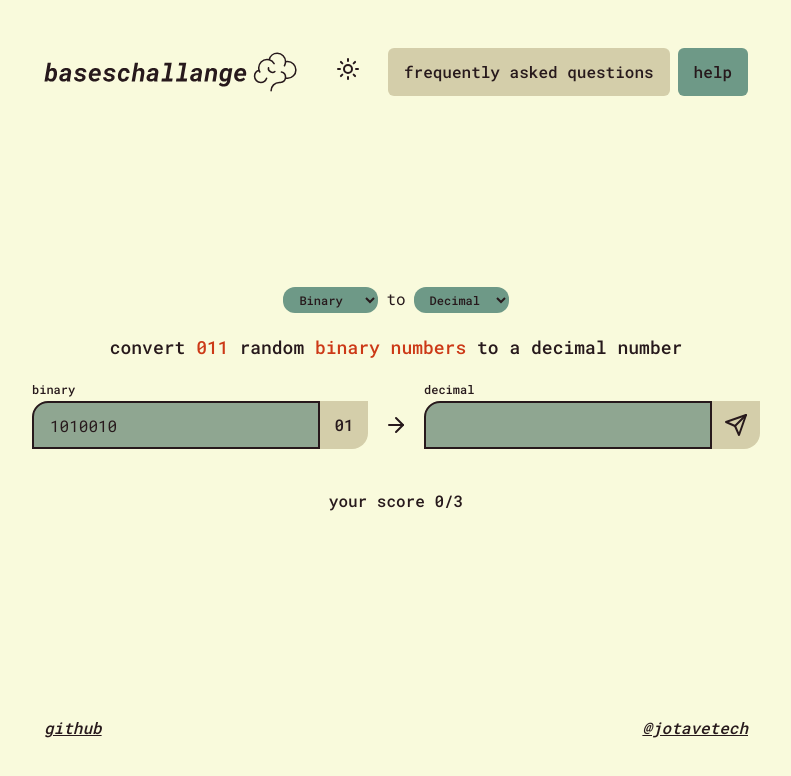
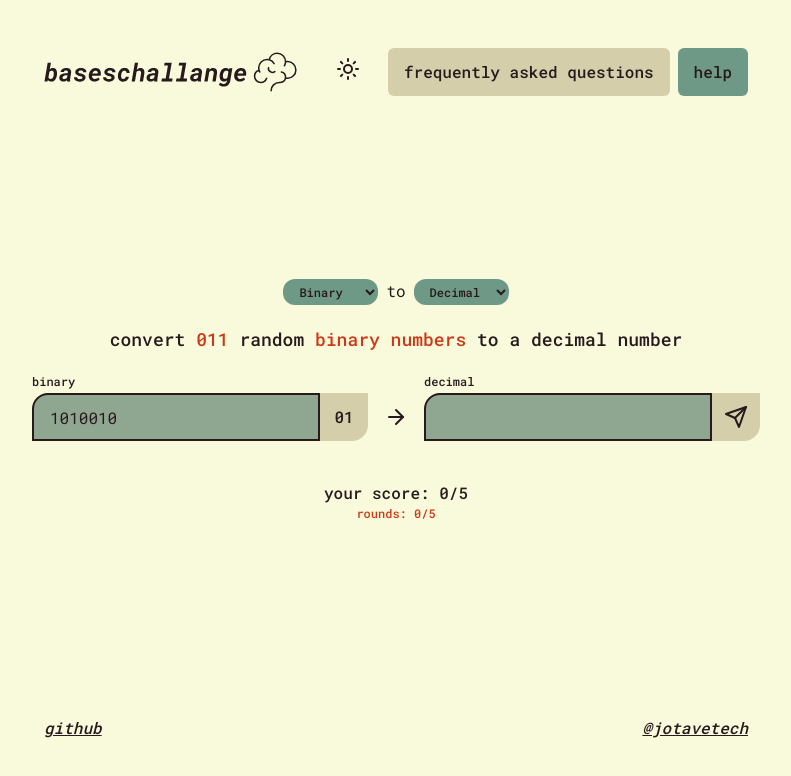
Before and after one commit to jotavetech/baseschallenge, a Next.js app: page / in a window 1280 px wide. Shown: the top 776 px of the page, without its empty margins (244-1035 px from the left). Built offline with nearby package versions, Linux system fonts and the light colour scheme.

Commit message:
add play again component

```diff
--- a/app/components/game/game.tsx
+++ b/app/components/game/game.tsx
@@ -7,6 +7,7 @@ import Input from "./input";
 import { ArrowRight } from "lucide-react";
 
 import { compareNumbers, generateNumber } from "@/app/utils/generateNumbers";
+import Result from "./result";
 
 interface GameProps {
   from: SystemNumbersType;
@@ -17,34 +18,45 @@ const Game = ({ from, to }: GameProps) => {
   const [generatedNumber, setGeneratedNumber] = useState("");
   const [inputNumber, setInputNumber] = useState("");
   const [score, setScore] = useState(0);
+  const [rounds, setRounds] = useState(0);
+  const [showResult, setShowResult] = useState(false);
 
   useEffect(() => {
     setGeneratedNumber(generateNumber(from));
     setScore(0);
+    setRounds(0);
   }, [from]);
 
   useEffect(() => {
-    if (score === 3) {
-      alert("You won!");
-      setInputNumber("");
-      setScore(0);
+    if (rounds === 5) {
+      setShowResult(true);
     }
-  }, [score]);
+  }, [rounds, score, from]);
 
   const checkNumber = (e: FormEvent) => {
     e.preventDefault();
-
     if (!inputNumber) return;
 
     if (compareNumbers(generatedNumber, inputNumber, from, to)) {
       setScore((prev) => prev + 1);
+    }
+
     setGeneratedNumber(generateNumber(from));
     setInputNumber("");
-    }
+    setRounds((prev) => prev + 1);
+  };
+
+  const playAgain = () => {
+    setGeneratedNumber(generateNumber(from));
+    setScore(0);
+    setRounds(0);
+    setShowResult(false);
   };
 
   return (
     <div>
+      {!showResult ? (
+        <>
           <form
             className="flex flex-col lg:flex-row items-center gap-1 lg:gap-4 mt-5"
             onSubmit={checkNumber}
@@ -65,8 +77,15 @@ const Game = ({ from, to }: GameProps) => {
             />
           </form>
           <p className="font-medium text-center text-primary dark:text-primary-dark mt-5 lg:mt-10">
-        your score {score}/3
+            your score: {score}/5
           </p>
+          <p className="text-secondary dark:text-secondary-dark text-center font-medium text-xs">
+            rounds: {rounds}/5
+          </p>
+        </>
+      ) : (
+        <Result score={score} rounds={rounds} playAgain={playAgain} />
+      )}
     </div>
   );
 };
--- /dev/null
+++ b/app/components/game/result.tsx
@@ -0,0 +1,44 @@
+import { Copy } from "lucide-react";
+
+interface ResultProps {
+  score: number;
+  rounds: number;
+  playAgain: () => void;
+}
+
+const Result = ({ playAgain, rounds, score }: ResultProps) => {
+  const handleCopy = () => {
+    navigator.clipboard.writeText(
+      `I scored ${score} out of ${rounds} in the baseschallange game! 😁\n\nPlay now at https://baseschallenge.vercel.app/ 🚀
+      `
+    );
+  };
+  return (
+    <div className="bg-app-bg dark:bg-app-bg-dark absolute top-0 left-0 h-full w-full flex items-center justify-center">
+      <div className="flex flex-col items-center gap-2">
+        <h1 className="text-3xl font-bold text-secondary dark:text-secondary-dark">
+          {score > 3 ? "congratulations!" : "good try!"}
+        </h1>
+        <p className="text-primary dark:text-primary-dark">
+          your result is: {score}/{rounds}
+        </p>
+        <button
+          className="flex items-center gap-2 underline text-primary dark:text-primary-dark text-xs"
+          onClick={handleCopy}
+        >
+          <Copy />
+          click copy and share your result
+        </button>
+
+        <button
+          className="bg-button-bg-1 dark:bg-button-bg-1-dark text-primary dark:text-primary-dark font-medium px-4 py-3 rounded-md hover:-translate-y-1 mt-5"
+          onClick={playAgain}
+        >
+          play again
+        </button>
+      </div>
+    </div>
+  );
+};
+
+export default Result;
--- a/app/components/layout/header.tsx
+++ b/app/components/layout/header.tsx
@@ -4,7 +4,7 @@ import ModeToggle from "./mode-toggle";
 
 const Header = () => {
   return (
-    <header className="w-full h-20 lg:h-36 fixed top-0 left-0 flex items-center justify-between px-7 md:px-12 lg:px-52 xl:px-72">
+    <header className="w-full h-20 lg:h-36 fixed top-0 left-0 flex items-center justify-between px-7 md:px-12 lg:px-52 xl:px-72 z-30">
       <Link href="/" aria-label="go to bases challange">
         <Image
           className="dark:invert lg:w-64"
```
Lines whose indentation alone changed are shown as unchanged.
